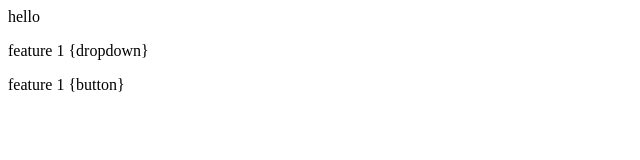
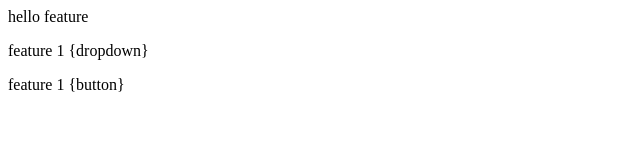
Before and after one commit to Riya432/localrepo, a plain HTML site: page index.html in a window 1280 px wide. Shown: the full height of the page, 0-640 px from the left. Drawn offline with Linux system fonts and the light colour scheme.

Commit message:
add both

```diff
--- a/index.html
+++ b/index.html
@@ -1,5 +1,5 @@
 
-    <P>hello</P>
+    <P>hello feature</P>
 
     <p>feature 1 {dropdown}</p>
 
```
